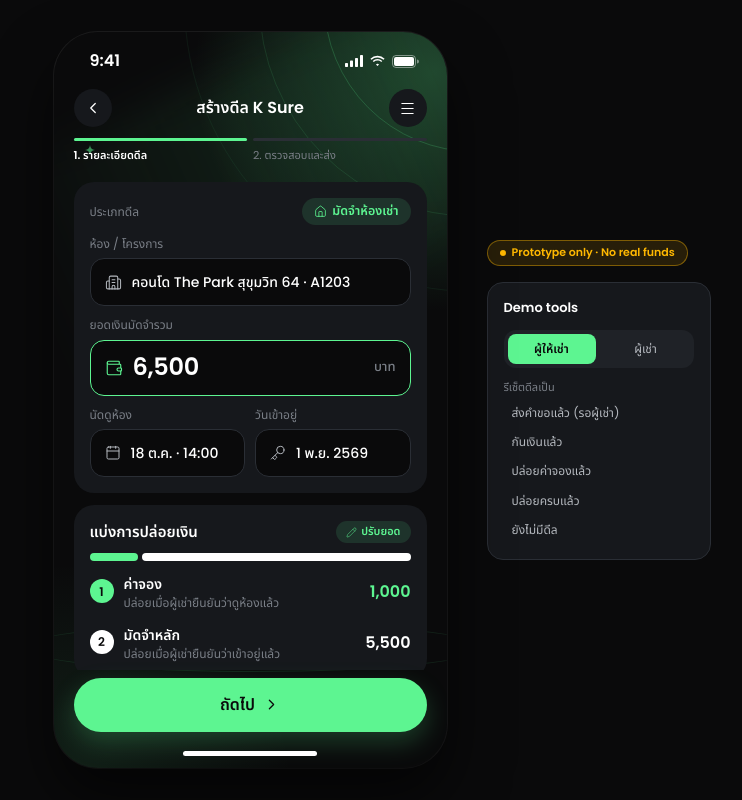
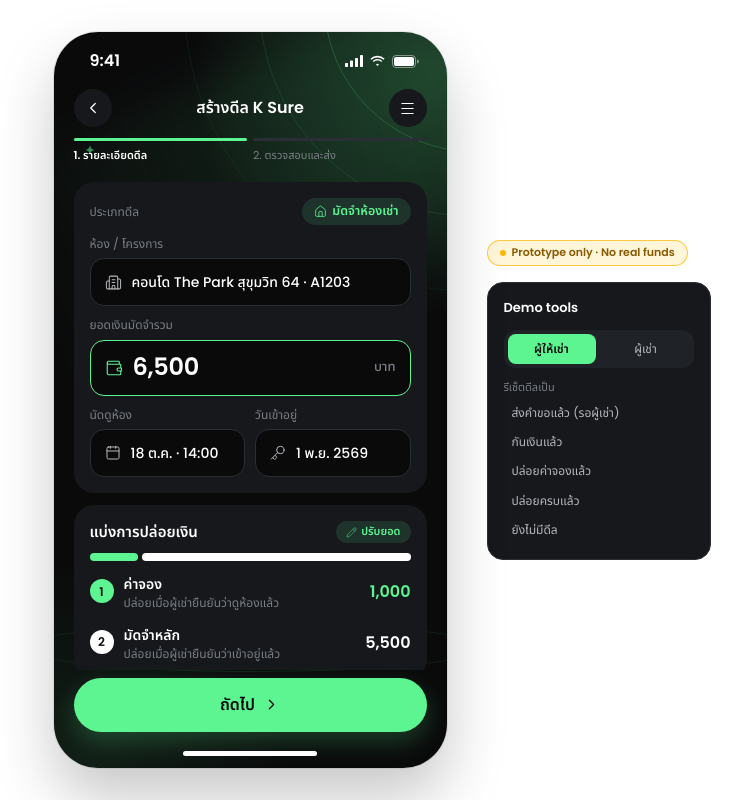
Before and after one commit to suphanatchanlek30/KBTG-Kampus-Hackathon-2026-Intern-Edition, a Next.js app in the folder frontend/: page /deals/new in a window 1280 px wide. Shown: the whole page, without its empty margins (258-1000 px from the left). Built offline with nearby package versions, Linux system fonts and the light colour scheme.

Commit message:
feat(frontend): white desktop backdrop behind the phone frame
The dark app blended into the dark page around it. On desktop the area
around the frame is now white, the frame shadow is softened to suit, and
the Prototype badge beside it is darkened so it stays readable. Phones
are unchanged.

```diff
--- a/frontend/src/app/globals.css
+++ b/frontend/src/app/globals.css
@@ -64,7 +64,7 @@
   --shadow-hero: 0 0 50px rgb(93 245 145 / 0.35), 0 0 0 12px rgb(93 245 145 / 0.1);
   --shadow-hero-sm: 0 0 36px rgb(93 245 145 / 0.3), 0 0 0 10px rgb(93 245 145 / 0.1);
   --shadow-mint: 0 16px 36px rgb(103 221 144 / 0.1);
-  --shadow-phone: 0 30px 60px rgb(0 0 0 / 0.6), 0 0 0 1px rgb(255 255 255 / 0.08);
+  --shadow-phone: 0 30px 60px rgb(0 0 0 / 0.22), 0 0 0 1px rgb(0 0 0 / 0.08);
   --shadow-scan: 0 8px 22px rgb(93 245 145 / 0.3);
   /* glow breathing ของวงกลม hero (§5.1) — ชั้นแยก เปลี่ยนแค่ opacity ไม่ repaint เงาทุกเฟรม */
   --shadow-hero-glow: 0 0 48px 8px rgb(93 245 145 / 0.4);
--- a/frontend/src/components/layout/PhoneFrame.tsx
+++ b/frontend/src/components/layout/PhoneFrame.tsx
@@ -14,7 +14,7 @@ type PhoneFrameProps = {
 
 /**
  * มือถือ: แอปเต็มจอ (100dvh, max 430px) + safe area
- * Desktop / forceFrame: กรอบโทรศัพท์ 393×852 r44 กลางจอ + ป้าย Prototype ข้างกรอบ
+ * Desktop / forceFrame: กรอบโทรศัพท์ 393×852 r44 กลางจอบนพื้นขาว (ให้ตัดกับแอปที่เป็นธีมมืด) + ป้าย Prototype ข้างกรอบ
  *
  * กรอบใช้ transform-gpu เพื่อให้ element `position: fixed` (bottom sheet, toast) อยู่ในกรอบ ไม่ล้นไปทั้งจอ
  */
@@ -22,7 +22,7 @@ export function PhoneFrame({ children, forceFrame, aside, className }: PhoneFram
   return (
     <div
       data-frame={forceFrame ? "force" : undefined}
-      className="min-h-dvh bg-bg md:gap-10 md:p-8 framed:flex framed:items-center framed:justify-center"
+      className="min-h-dvh bg-bg md:gap-10 md:p-8 framed:flex framed:items-center framed:justify-center framed:bg-white"
     >
       <div
         className={cn(
@@ -38,7 +38,8 @@ export function PhoneFrame({ children, forceFrame, aside, className }: PhoneFram
       </div>
       {!forceFrame && (
         <aside className="hidden w-56 flex-col gap-4 md:flex">
-          <DemoBadge />
+          {/* ป้ายสีเหลืองบนพื้นขาวจางเกิน → เข้มขึ้นเฉพาะข้างกรอบ */}
+          <DemoBadge className="border-warn/70 bg-warn/15 text-[#8a5a00]" />
           {aside}
         </aside>
       )}
```
